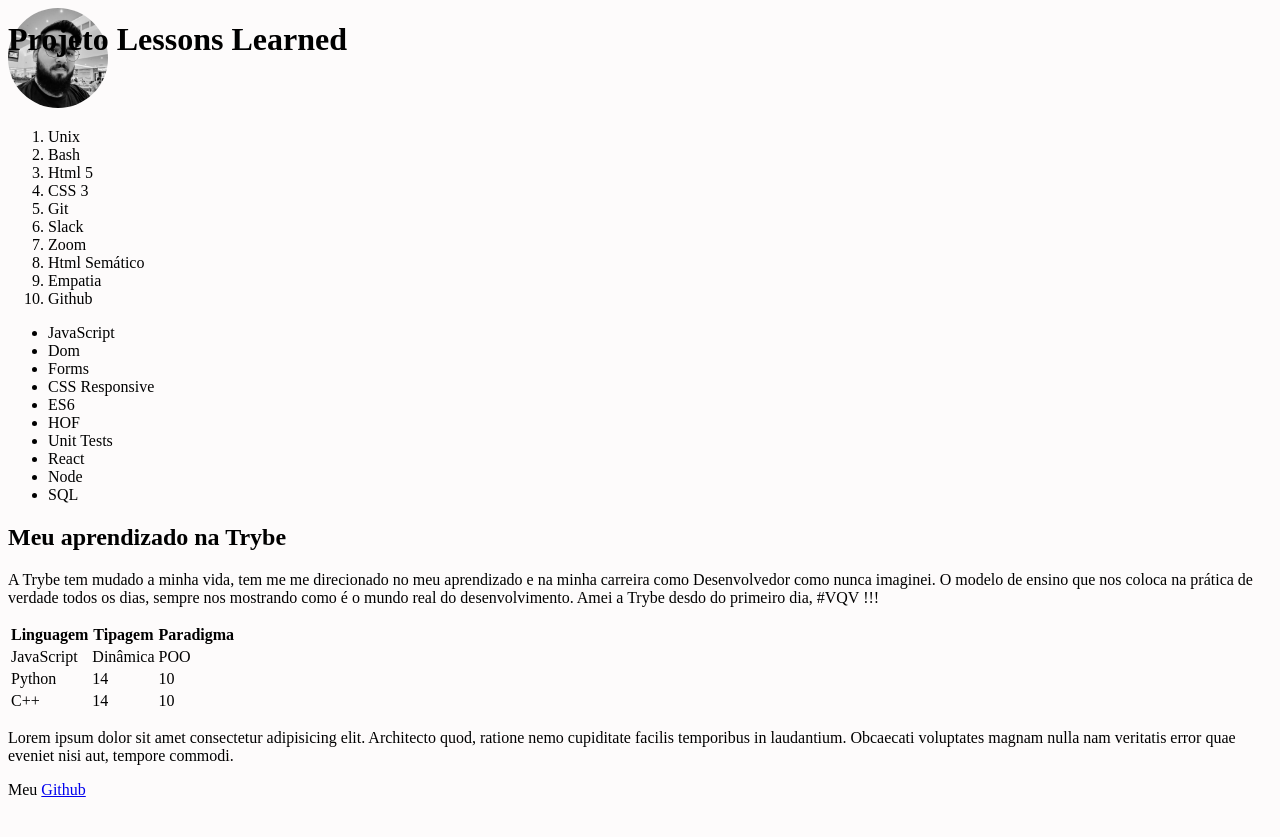
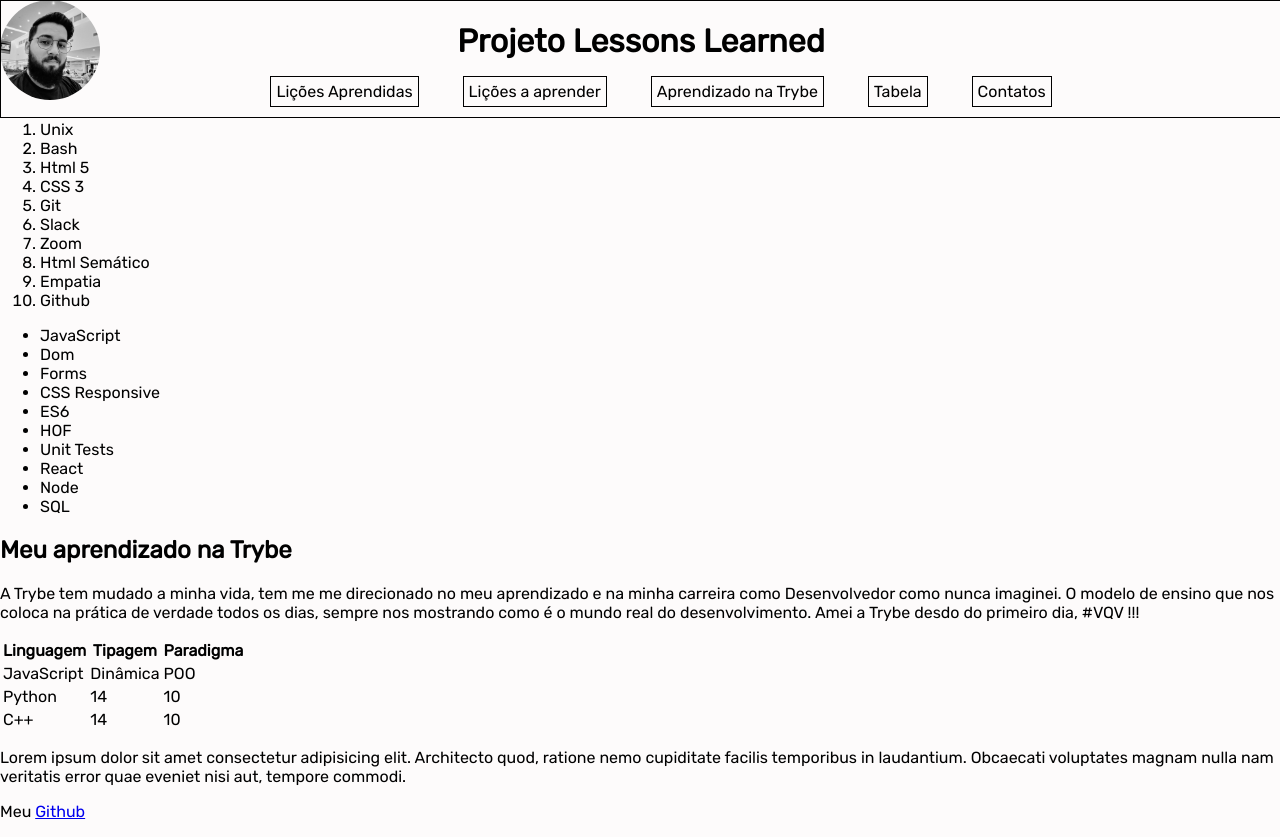
Before and after one commit to Jonas-Paiva/Project-Lessons-Learned, a website: page index.html in a window 1280 px wide. Before the commit the page ends 815 px from the top, so only its background shows below. Drawn offline with Linux system fonts and the light colour scheme.

Commit message:
Décimo Terceiro requisito

```diff
--- a/index.html
+++ b/index.html
@@ -10,6 +10,16 @@
   <body>
     <header id="cabecalho">
       <h1 id="titulo">Projeto Lessons Learned</h1>
+      <nav>
+          <ul>
+              <li>Lições Aprendidas</li>
+              <li>Lições a aprender</li>
+              <li>Aprendizado na Trybe</li>
+              <li>Tabela</li>
+              <li>Contatos</li>
+          </ul>
+
+      </nav>
     </header>
 
     <img id="minha_foto" src="./assets/foto.jpg" alt="foto" />
--- a/style.css
+++ b/style.css
@@ -1,10 +1,22 @@
+@import url('https://fonts.googleapis.com/css2?family=Rubik&display=swap');
+
 body{
     background-color: rgb(253, 251, 251);
-}
+    margin: 0%;
+    font-family: 'Rubik', sans-serif}
 
 header{
+    border: 1px solid black;
+    text-align: center;
     position: fixed;
     top: 0;
+    width: 100%;
+}
+nav ul li{
+    display: inline;
+    border: 1px solid black;
+    padding: 5px;
+    margin: 20px;
 }
 img{
     border-radius: 50%;
```
